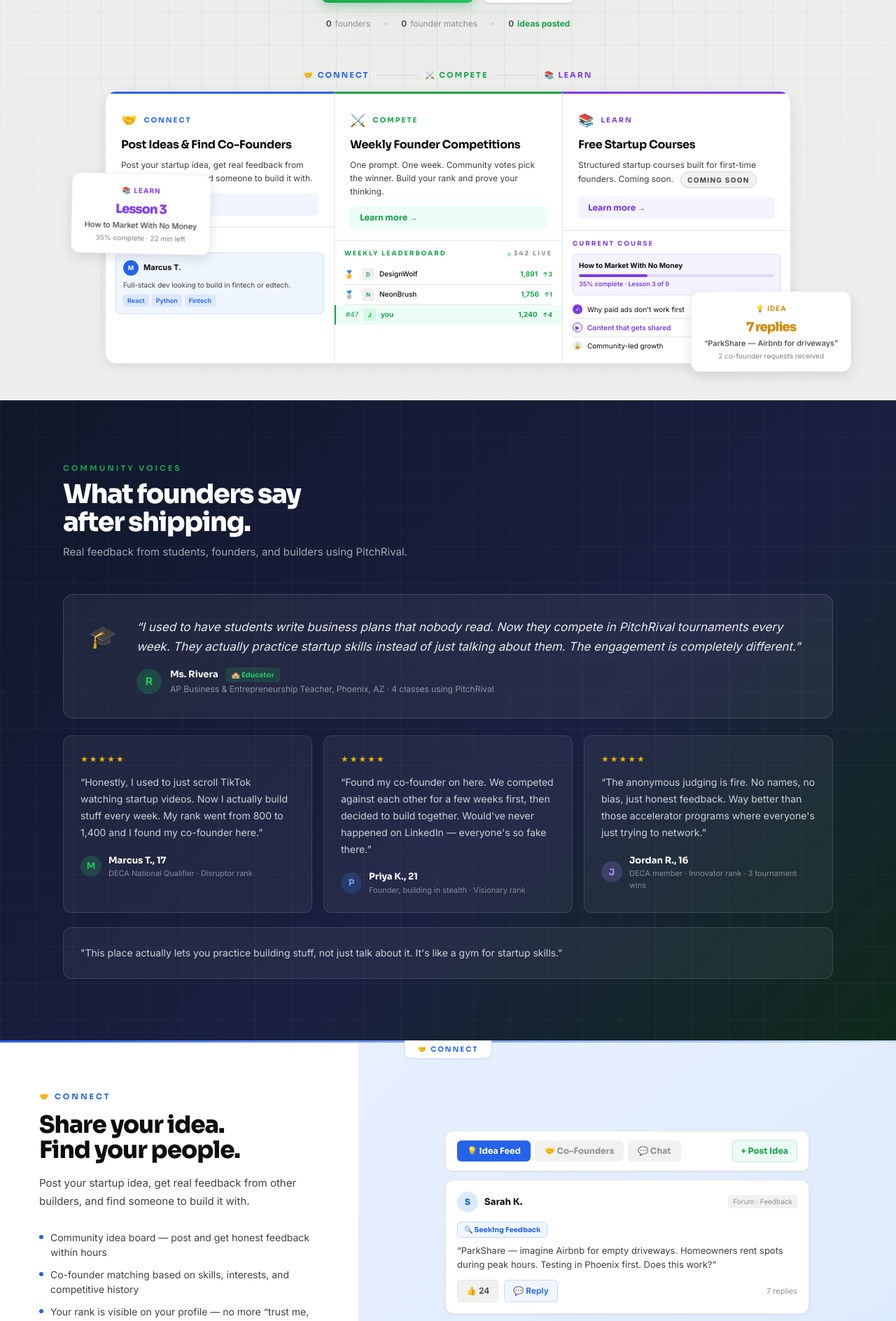
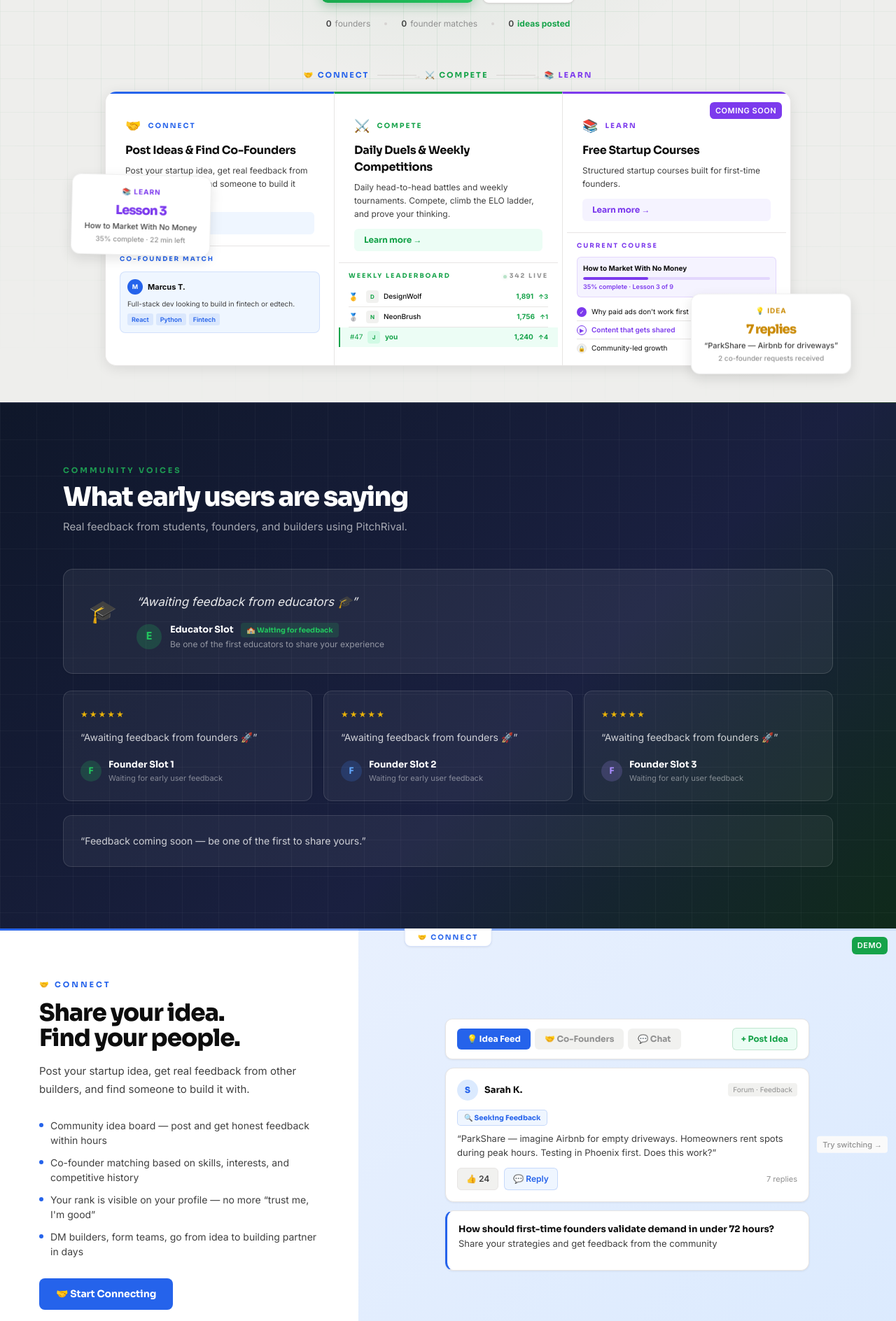
Before and after one commit to JackPigPro/pitchrival, a Next.js app: page / in a window 1280 px wide. Shown: the part 580-2468 px from the top of the page at 70% size. Built offline with nearby package versions, Linux system fonts and the light colour scheme; no server answers; the database is empty.

Commit message:
landing page v6

```diff
--- a/app/globals.css
+++ b/app/globals.css
@@ -124,6 +124,10 @@ body[data-theme='dark'] .nav {
   letter-spacing: -.1px;
 }
 .nav-link:hover { background: var(--surface); color: var(--text); }
+.nav-link:focus {
+  outline: 2px solid var(--green);
+  outline-offset: 2px;
+}
 .nav-right { display: flex; align-items: center; gap: 12px; margin-left: auto; }
 .nav-login {
   background: none; border: 1.5px solid var(--border2); color: var(--text);
@@ -286,13 +290,17 @@ button:hover, .nav-login:hover, .nav-signup:hover, .ft-cta:hover, .pc-cta:hover,
 .pillar-header-item.learn { color: var(--purple); }
 .pillar-header-arrow { width: 56px; height: 1px; background: var(--border2); position: relative; margin: 0 12px; flex-shrink: 0; }
 .pillar-header-arrow::after { content: '→'; position: absolute; right: -7px; top: 50%; transform: translateY(-50%); font-size: 12px; color: var(--border2); line-height: 1; }
-.pillar-row { display: grid; grid-template-columns: repeat(3, 1fr); gap: 0; border: 1px solid var(--border); border-radius: 16px; overflow: hidden; box-shadow: var(--shadow); }
-.pc { background: var(--card); padding: 24px 22px 0; text-align: left; cursor: pointer; position: relative; display: flex; flex-direction: column; transition: background .15s; }
+.pillar-row { display: grid; grid-template-columns: repeat(3, 1fr); gap: 0; border: 1px solid var(--border); border-radius: 16px; overflow: hidden; box-shadow: var(--shadow); max-width: 1200px; margin: 0 auto; }
+.pc { background: var(--card); padding: 32px 28px 0; text-align: left; cursor: pointer; position: relative; display: flex; flex-direction: column; transition: background .15s; min-height: 320px; }
 .pc + .pc { border-left: 1px solid var(--border); }
 .pc:hover { background: var(--card2); }
 .pc.connect { border-top: 3px solid var(--blue); }
 .pc.compete { border-top: 3px solid var(--green); }
 .pc.learn { border-top: 3px solid var(--purple); }
+.coming-soon-badge { position: absolute; top: 12px; right: 12px; background: var(--purple); color: white; padding: 4px 8px; border-radius: 6px; font-size: 11px; font-weight: 600; text-transform: uppercase; letter-spacing: 0.5px; }
+.try-switching-hint { position: absolute; top: 50%; right: 12px; transform: translateY(-50%); font-size: 11px; color: var(--text3); font-weight: 500; background: var(--card2); padding: 4px 8px; border-radius: 4px; pointer-events: none; }
+.demo-badge { position: absolute; top: 12px; right: 12px; background: var(--green); color: white; padding: 4px 8px; border-radius: 6px; font-size: 11px; font-weight: 600; text-transform: uppercase; letter-spacing: 0.5px; z-index: 10; }
+.coming-soon-header-badge { background: var(--purple); color: white; padding: 6px 12px; border-radius: 8px; font-size: 12px; font-weight: 600; text-transform: uppercase; letter-spacing: 0.5px; display: inline-block; margin-bottom: 16px; }
 .pc-top { display: flex; align-items: center; gap: 10px; margin-bottom: 10px; }
 .pc-icon { font-size: 18px; }
 .pc-label { font-size: 10px; font-weight: 700; letter-spacing: 2px; text-transform: uppercase; font-family: var(--font-display); }
--- a/components/CompeteSection.tsx
+++ b/components/CompeteSection.tsx
@@ -31,23 +31,22 @@ export default function CompeteSection({ onComingSoon }: CompeteSectionProps) {
       {/* Text side */}
       <div className="feature-text">
         <div className="ft-label g">⚔️ Compete</div>
-        <h2 className="ft-h2">Weekly Founder Competitions.<br />Build your rank.</h2>
+        <h2 className="ft-h2">Daily Duels &amp; Weekly Competitions.<br />Build your rank.</h2>
         <p className="ft-desc">
-          Phase 1 starts with weekly founder competitions. One prompt, one submission window,
-          community judging, and leaderboard movement.
+          Daily head-to-head battles and weekly tournaments. Climb the ELO ladder with 8 rank tiers from Trainee to Unicorn.
         </p>
         <div className="ft-bullets">
           <div className="ft-b">
             <div className="ft-b-dot g"></div>
-            <span>Weekly prompt format for Phase 1 launch</span>
+            <span>Daily Duels — quick head-to-head competitions to sharpen your skills</span>
+          </div>
+          <div className="ft-b">
+            <div className="ft-b-dot g"></div>
+            <span>Weekly Tournaments — themed challenges with community voting</span>
           </div>
           <div className="ft-b">
             <div className="ft-b-dot g"></div>
             <span>ELO rating system with 8 rank tiers from Trainee to Unicorn</span>
-          </div>
-          <div className="ft-b">
-            <div className="ft-b-dot g"></div>
-            <span>Weekly tournament, rewards, and live leaderboard</span>
           </div>
           <div className="ft-b">
             <div className="ft-b-dot g"></div>
@@ -62,10 +61,10 @@ export default function CompeteSection({ onComingSoon }: CompeteSectionProps) {
         <div className="match-arena">
           {/* Match header with live timer */}
           <div className="ma-header">
-            <div className="ma-mode">⚔️ Logo Design</div>
+            <div className="ma-mode">⚡ Daily Duel</div>
             <div className="ma-timer-wrap">
               <div style={{ textAlign: 'right' }}>
-                <div className="ma-timer">{timeDisplay}</div>
+                <div className="ma-timer">2:45</div>
                 <div className="ma-timer-label">remaining</div>
               </div>
             </div>
@@ -73,9 +72,9 @@ export default function CompeteSection({ onComingSoon }: CompeteSectionProps) {
 
           {/* Prompt */}
           <div className="ma-prompt-card">
-            <div className="ma-prompt-label">This Week&apos;s Prompt</div>
+            <div className="ma-prompt-label">Today&apos;s Duel Prompt</div>
             <div className="ma-prompt-text">
-              &ldquo;A luxury camping brand targeting college students who want to go off-grid.&rdquo;
+              &ldquo;Design a landing page for an AI-powered study assistant.&rdquo;
             </div>
           </div>
 
@@ -83,44 +82,44 @@ export default function CompeteSection({ onComingSoon }: CompeteSectionProps) {
             <div className="ma-player-top">
               <div className="ma-av you">J</div>
               <div>
-                <div className="ma-pname">your weekly submission</div>
-                <div className="ma-pelo">Draft open · closes Sunday</div>
+                <div className="ma-pname">your duel submission</div>
+                <div className="ma-pelo">Draft open · closes in 3 hours</div>
               </div>
             </div>
             <div className="ma-canvas">Write and submit your entry</div>
           </div>
 
           {/* Submit button */}
-          <button className="ma-submit">Submit Weekly Entry →</button>
+          <button className="ma-submit">Submit Duel Entry →</button>
 
           {/* Mini leaderboard */}
           <div className="ma-lb">
             <div className="ma-lb-header">
-              <div className="ma-lb-title">Weekly Leaderboard</div>
+              <div className="ma-lb-title">Daily Duel Leaderboard</div>
               <div className="ma-lb-live">
-                <div className="live-dot"></div>&nbsp;342 live
+                <div className="live-dot"></div>&nbsp;128 live
               </div>
             </div>
             <div className="ma-lb-row">
               <div className="ma-lb-rank">🥇</div>
-              <div className="ma-lb-av">D</div>
-              <div className="ma-lb-name">DesignWolf</div>
-              <div className="ma-lb-elo">1,891</div>
-              <div className="ma-lb-delta">↑3</div>
+              <div className="ma-lb-av">A</div>
+              <div className="ma-lb-name">AlexChen</div>
+              <div className="ma-lb-elo">2,145</div>
+              <div className="ma-lb-delta">↑12</div>
             </div>
             <div className="ma-lb-row">
               <div className="ma-lb-rank">🥈</div>
-              <div className="ma-lb-av">N</div>
-              <div className="ma-lb-name">NeonBrush</div>
-              <div className="ma-lb-elo">1,756</div>
-              <div className="ma-lb-delta">↑1</div>
+              <div className="ma-lb-av">S</div>
+              <div className="ma-lb-name">SarahK</div>
+              <div className="ma-lb-elo">1,987</div>
+              <div className="ma-lb-delta">↑8</div>
             </div>
             <div className="ma-lb-row you">
-              <div className="ma-lb-rank" style={{ color: 'var(--green)', fontSize: '10px' }}>#47</div>
+              <div className="ma-lb-rank" style={{ color: 'var(--green)', fontSize: '10px' }}>#34</div>
               <div className="ma-lb-av" style={{ background: 'var(--green-mid)' }}>J</div>
               <div className="ma-lb-name" style={{ color: 'var(--green)', fontWeight: 700 }}>you</div>
-              <div className="ma-lb-elo">1,240</div>
-              <div className="ma-lb-delta">↑4</div>
+              <div className="ma-lb-elo">1,456</div>
+              <div className="ma-lb-delta">↑5</div>
             </div>
           </div>
         </div>
--- a/components/ConnectSection.tsx
+++ b/components/ConnectSection.tsx
@@ -47,6 +47,7 @@ export default function ConnectSection({ onComingSoon }: ConnectSectionProps) {
       {/* Interactive visual side */}
       <div className="feature-visual v-b">
         <div className="connect-board">
+          <div className="demo-badge">Demo</div>
           {/* Tab bar */}
           <div className="cb-header">
             <div className="cb-tabs">
@@ -61,6 +62,7 @@ export default function ConnectSection({ onComingSoon }: ConnectSectionProps) {
               ))}
             </div>
             <button className="cb-new-btn">+ Post Idea</button>
+            <div className="try-switching-hint">Try switching →</div>
           </div>
 
           {activeTab === '💡 Idea Feed' && (
@@ -83,8 +85,8 @@ export default function ConnectSection({ onComingSoon }: ConnectSectionProps) {
                 </div>
               </div>
               <div className="idea-post" style={{ borderLeft: '3px solid var(--blue)' }}>
-                <div className="ip-name">Trending in Forum</div>
-                <div className="ip-text">How should first-time founders validate demand in under 72 hours?</div>
+                <div className="ip-name">How should first-time founders validate demand in under 72 hours?</div>
+                <div className="ip-text">Share your strategies and get feedback from the community</div>
               </div>
             </>
           )}
--- a/components/Hero.tsx
+++ b/components/Hero.tsx
@@ -156,9 +156,9 @@ export default function Hero({ onScrollTo, stats: serverStats }: HeroProps) {
               <span className="pc-icon">⚔️</span>
               <span className="pc-label compete">Compete</span>
             </div>
-            <div className="pc-title">Weekly Founder Competitions</div>
+            <div className="pc-title">Daily Duels &amp; Weekly Competitions</div>
             <p className="pc-desc">
-              One prompt. One week. Community votes pick the winner. Build your rank and prove your thinking.
+              Daily head-to-head battles and weekly tournaments. Compete, climb the ELO ladder, and prove your thinking.
             </p>
             <button
               className="pc-cta compete"
@@ -206,9 +206,9 @@ export default function Hero({ onScrollTo, stats: serverStats }: HeroProps) {
               <span className="pc-label learn">Learn</span>
             </div>
             <div className="pc-title">Free Startup Courses</div>
+            <div className="coming-soon-badge">Coming Soon</div>
             <p className="pc-desc">
-              Structured startup courses built for first-time founders. Coming soon.
-              <span className="inline-coming-soon">Coming soon</span>
+              Structured startup courses built for first-time founders.
             </p>
             <button
               className="pc-cta learn"
--- a/components/Landing.tsx
+++ b/components/Landing.tsx
@@ -110,12 +110,11 @@ export default function Landing({ onComingSoon, onScrollTo, stats }: LandingProp
             <span style={{ color: 'var(--green)' }}>start building.</span>
           </h3>
           <p style={{ color: 'var(--text2)', marginBottom: '28px', fontSize: '18px', lineHeight: 1.65 }}>
-            Share your idea, get real feedback, and join weekly founder challenges.
-            Learn how to actually start a company in one focused MVP platform.
+            Compete in Daily Duels, climb the weekly tournaments, and prove you can build. Join thousands of founders turning ideas into reality.
           </p>
           <div style={{ display: 'flex', gap: '12px', flexWrap: 'wrap', justifyContent: 'center' }}>
             <Link
-              href="/login?mode=signup"
+              href="/signup"
               className="btn-cta-primary"
               style={{
                 textDecoration: 'none',
@@ -124,10 +123,10 @@ export default function Landing({ onComingSoon, onScrollTo, stats }: LandingProp
                 justifyContent: 'center',
               }}
             >
-              ⚡ Get Started Free
+              ⚡ Start Building Free
             </Link>
             <Link
-              href="/login?mode=login"
+              href="/login"
               className="btn-cta-ghost"
               style={{
                 textDecoration: 'none',
--- a/components/LearnSection.tsx
+++ b/components/LearnSection.tsx
@@ -27,6 +27,7 @@ export default function LearnSection({ onComingSoon }: LearnSectionProps) {
 
   return (
     <div id="learn" className="feature-section fs-learn">
+      <div className="coming-soon-header-badge">Coming Soon 📚</div>
       <div className="fs-label p">📚 Learn</div>
       {/* Text side */}
       <div className="feature-text">
@@ -40,7 +41,7 @@ export default function LearnSection({ onComingSoon }: LearnSectionProps) {
         <div className="ft-bullets">
           <div className="ft-b">
             <div className="ft-b-dot p"></div>
-            <span>6 free courses covering marketing, fundraising, validation, and more</span>
+            <span>Free startup courses covering marketing, fundraising, validation, and more</span>
           </div>
           <div className="ft-b">
             <div className="ft-b-dot p"></div>
@@ -80,7 +81,7 @@ export default function LearnSection({ onComingSoon }: LearnSectionProps) {
           <div className="lp-lessons-card">
             <div className="lp-lessons-header">
               <div className="lp-lessons-title">Lessons</div>
-              <div className="lp-lessons-count">9 total · 6 free</div>
+              <div className="lp-lessons-count">9 total · Free</div>
             </div>
             {LESSONS.map((lesson) => (
               <div
--- a/components/Testimonials.tsx
+++ b/components/Testimonials.tsx
@@ -4,7 +4,7 @@ export default function Testimonials() {
       <div className="t-inner">
         <div className="t-header">
           <div className="t-header-label">Community voices</div>
-          <div className="t-header-title">What founders say<br />after shipping.</div>
+          <div className="t-header-title">What early users are saying</div>
           <div className="t-header-sub">
             Real feedback from students, founders, and builders using PitchRival.
           </div>
@@ -15,18 +15,16 @@ export default function Testimonials() {
           <div className="t-featured-icon">🎓</div>
           <div>
             <p className="t-featured-quote">
-              &ldquo;I used to have students write business plans that nobody read. Now they compete in
-              PitchRival tournaments every week. They actually practice startup skills instead of just
-              talking about them. The engagement is completely different.&rdquo;
+              &ldquo;Awaiting feedback from educators 🎓&rdquo;
             </p>
             <div className="t-featured-author">
-              <div className="t-featured-av">R</div>
+              <div className="t-featured-av">E</div>
               <div>
                 <div className="t-featured-name">
-                  Ms. Rivera <span className="t-featured-badge">🏫 Educator</span>
+                  Educator Slot <span className="t-featured-badge">🏫 Waiting for feedback</span>
                 </div>
                 <div className="t-featured-meta">
-                  AP Business &amp; Entrepreneurship Teacher, Phoenix, AZ · 4 classes using PitchRival
+                  Be one of the first educators to share your experience
                 </div>
               </div>
             </div>
@@ -37,14 +35,13 @@ export default function Testimonials() {
           <div className="testimonial">
             <div className="t-stars">★★★★★</div>
             <p className="t-quote">
-              &ldquo;Honestly, I used to just scroll TikTok watching startup videos. Now I actually
-              build stuff every week. My rank went from 800 to 1,400 and I found my co-founder here.&rdquo;
+              &ldquo;Awaiting feedback from founders 🚀&rdquo;
             </p>
             <div className="t-author">
-              <div className="t-av g">M</div>
+              <div className="t-av g">F</div>
               <div>
-                <div className="t-name">Marcus T., 17</div>
-                <div className="t-meta">DECA National Qualifier · Disruptor rank</div>
+                <div className="t-name">Founder Slot 1</div>
+                <div className="t-meta">Waiting for early user feedback</div>
               </div>
             </div>
           </div>
@@ -52,14 +49,13 @@ export default function Testimonials() {
           <div className="testimonial">
             <div className="t-stars">★★★★★</div>
             <p className="t-quote">
-              &ldquo;Found my co-founder on here. We competed against each other for a few weeks first,
-              then decided to build together. Would've never happened on LinkedIn — everyone's so fake there.&rdquo;
+              &ldquo;Awaiting feedback from founders 🚀&rdquo;
             </p>
             <div className="t-author">
-              <div className="t-av b">P</div>
+              <div className="t-av b">F</div>
               <div>
-                <div className="t-name">Priya K., 21</div>
-                <div className="t-meta">Founder, building in stealth · Visionary rank</div>
+                <div className="t-name">Founder Slot 2</div>
+                <div className="t-meta">Waiting for early user feedback</div>
               </div>
             </div>
           </div>
@@ -67,22 +63,20 @@ export default function Testimonials() {
           <div className="testimonial">
             <div className="t-stars">★★★★★</div>
             <p className="t-quote">
-              &ldquo;The anonymous judging is fire. No names, no bias, just honest feedback. Way better
-              than those accelerator programs where everyone's just trying to network.&rdquo;
+              &ldquo;Awaiting feedback from founders 🚀&rdquo;
             </p>
             <div className="t-author">
-              <div className="t-av p">J</div>
+              <div className="t-av p">F</div>
               <div>
-                <div className="t-name">Jordan R., 16</div>
-                <div className="t-meta">DECA member · Innovator rank · 3 tournament wins</div>
+                <div className="t-name">Founder Slot 3</div>
+                <div className="t-meta">Waiting for early user feedback</div>
               </div>
             </div>
           </div>
         </div>
         <div className="testimonial">
           <p className="t-quote" style={{ marginBottom: 0 }}>
-            "This place actually lets you practice building stuff, not just talk about it. It's like
-            a gym for startup skills."
+            &ldquo;Feedback coming soon — be one of the first to share yours.&rdquo;
           </p>
         </div>
       </div>
```
Also changed, not shown: components/Footer.tsx (+10 -4 lines).
